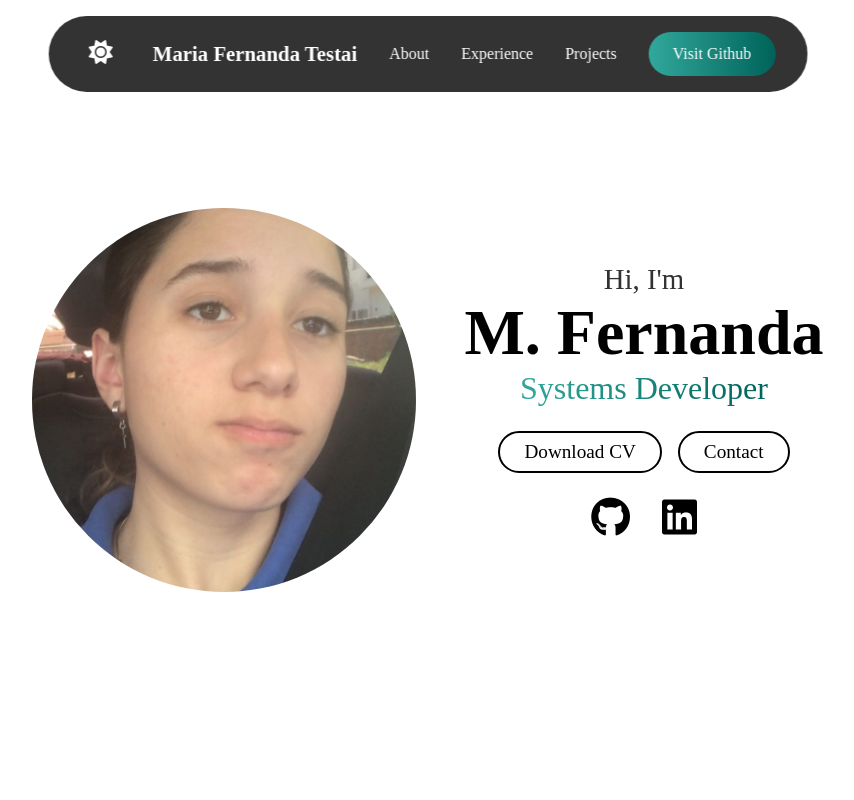
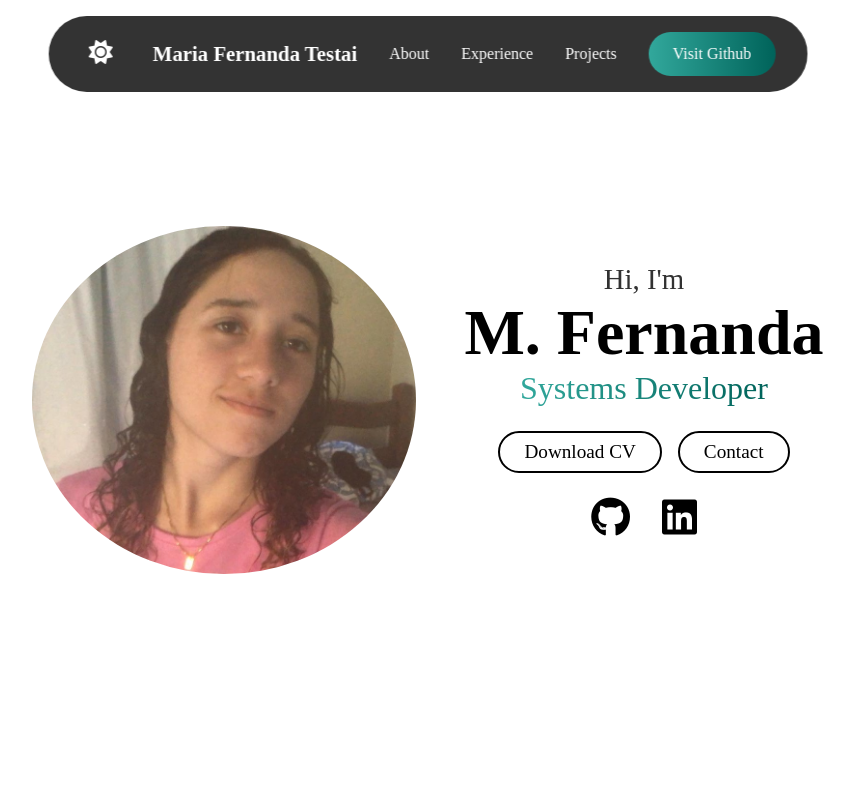
Before and after one commit to 4ferfer2l8/Portfolio, a plain HTML site: page index.html in a window 1280 px wide. Shown: the top 800 px of the page, without its empty margins (212-1066 px from the left). Drawn offline with Linux system fonts and the light colour scheme.

Commit message:
mudei a foto

```diff
--- a/index.html
+++ b/index.html
@@ -40,7 +40,7 @@
 
     <section id="about" class="about">
         <div class="about-container">
-            <img src="img/foto2.png" alt="">
+            <img src="img/fotinha.jpg" alt="">
 
             <div class="info-box">
                 <div class="text">
```
Also changed, not shown: img/fotinha.jpg (added), img/foto2.png (deleted).
